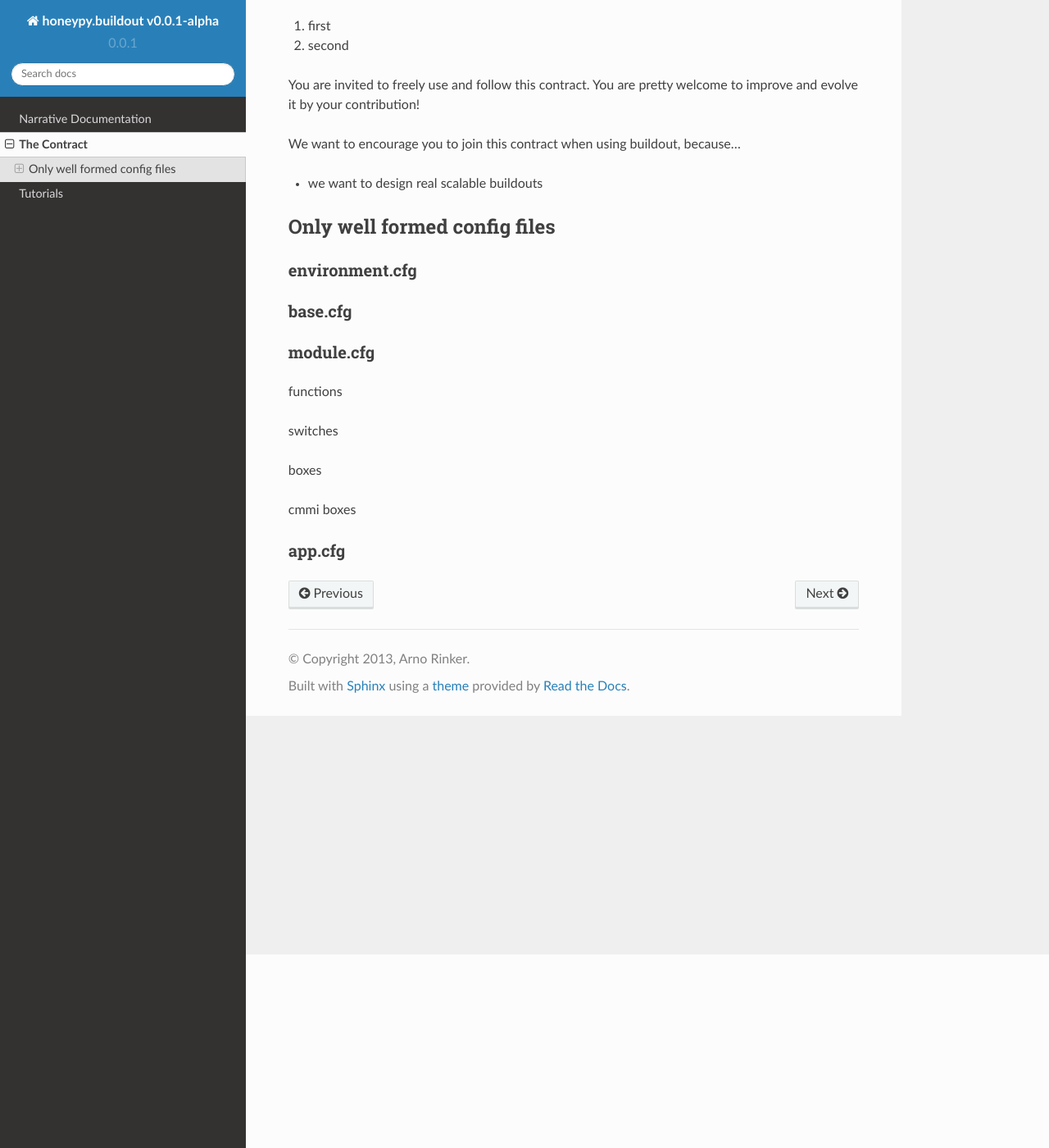
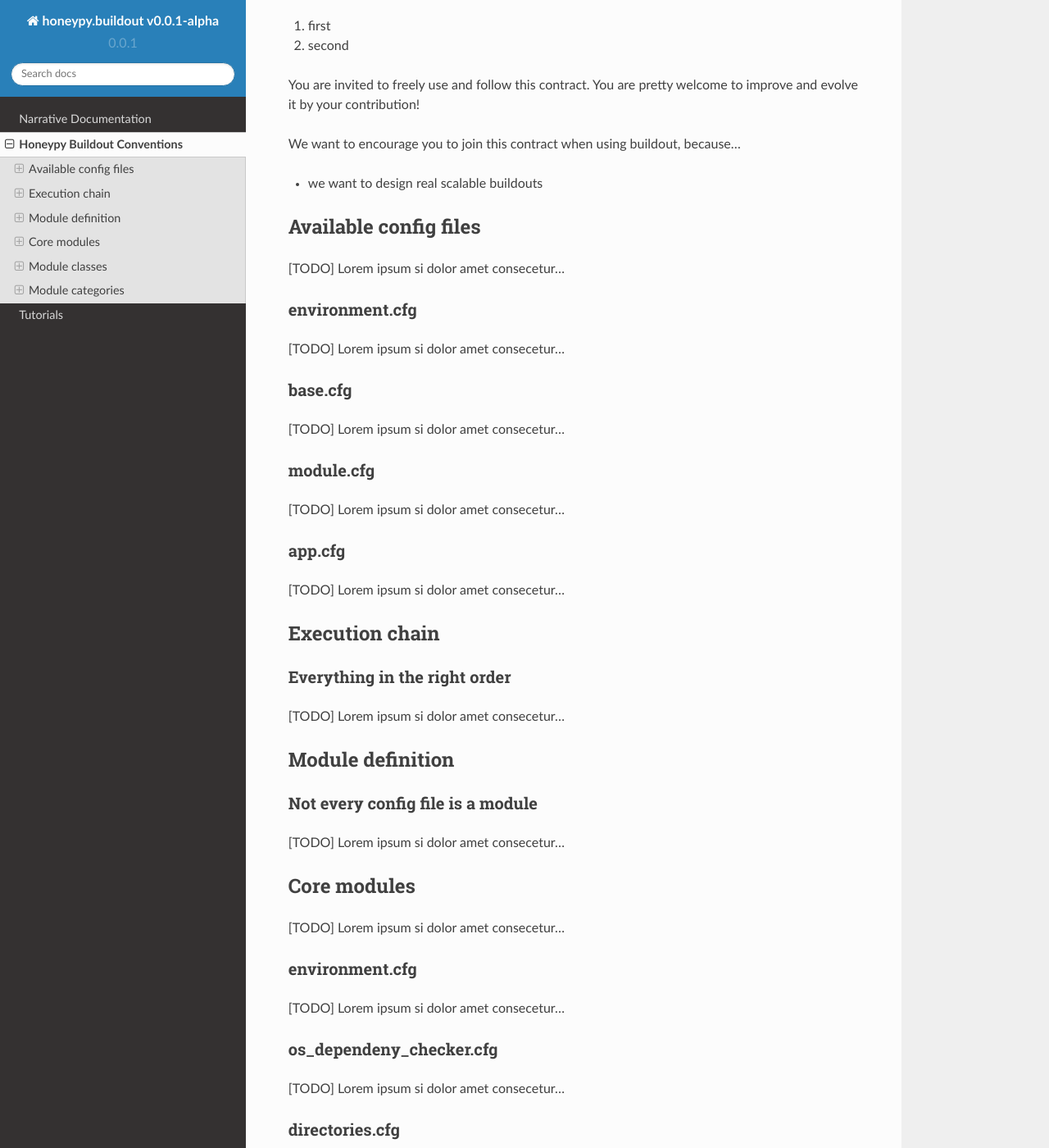
Before and after one commit to creimers/honeypy.buildout, a Sphinx documentation site: the page built from docs/contract.rst, in a window 1280 px wide and 1400 px high, scrolled down 236 px. Shown: the whole window at 82% size. Built offline with Sphinx 7.4.7 and the Read the Docs theme 2.0.0, drawn with Linux system fonts in a browser that asks for light colours; some of the changed text lies outside the part shown.

Commit message:
initial docs TOC ready for discussion

```diff
--- a/docs/contract.rst
+++ b/docs/contract.rst
@@ -1,6 +1,6 @@
-===============
-The Contract
-===============
+=============================
+Honeypy Buildout Conventions
+=============================
 
 This is a contract in the sense of a convention! It's a convetion *about* configuration
 not *over* configuration. It lives in a state of contradiction as long as this difference
@@ -20,32 +20,147 @@ We want to encourage you to join this contract when using buildout, because...
 
 
 ------------------------------
-Only well formed config files
+Available config files
 ------------------------------
+
+[TODO] Lorem ipsum si dolor amet consecetur...
 
 
 environment.cfg
 ======================
 
+[TODO] Lorem ipsum si dolor amet consecetur...
+
 
 base.cfg
 ======================
+
+[TODO] Lorem ipsum si dolor amet consecetur...
 
 
 module.cfg
 ======================
 
-
-functions
-
-switches
-
-boxes
-
-cmmi boxes
-
-
+[TODO] Lorem ipsum si dolor amet consecetur...
 
 
 app.cfg
 ======================
+
+[TODO] Lorem ipsum si dolor amet consecetur...
+
+
+------------------------------
+Execution chain
+------------------------------
+
+Everything in the right order
+==============================
+
+[TODO] Lorem ipsum si dolor amet consecetur...
+
+
+------------------------------
+Module definition
+------------------------------
+
+Not every config file is a module
+==================================
+
+[TODO] Lorem ipsum si dolor amet consecetur...
+
+
+
+------------------------------
+Core modules
+------------------------------
+
+[TODO] Lorem ipsum si dolor amet consecetur...
+
+
+environment.cfg
+======================
+
+[TODO] Lorem ipsum si dolor amet consecetur...
+
+
+os_dependeny_checker.cfg
+======================
+
+[TODO] Lorem ipsum si dolor amet consecetur...
+
+
+directories.cfg
+======================
+
+[TODO] Lorem ipsum si dolor amet consecetur...
+
+
+egg_installer.cfg
+======================
+
+[TODO] Lorem ipsum si dolor amet consecetur...
+
+
+testing.cfg
+======================
+
+[TODO] Lorem ipsum si dolor amet consecetur...
+
+
+------------------------------
+Module classes
+------------------------------
+
+
+installation boxes
+======================
+
+[TODO] Lorem ipsum si dolor amet consecetur...
+
+
+functional boxes
+======================
+
+[TODO] Lorem ipsum si dolor amet consecetur...
+
+
+switches
+======================
+
+[TODO] Lorem ipsum si dolor amet consecetur...
+
+
+patchbays
+======================
+
+[TODO] Lorem ipsum si dolor amet consecetur...
+
+
+------------------------------
+Module categories
+------------------------------
+
+
+installation boxes
+======================
+
+[TODO] Lorem ipsum si dolor amet consecetur...
+
+
+functional boxes
+======================
+
+[TODO] Lorem ipsum si dolor amet consecetur...
+
+
+switches
+======================
+
+[TODO] Lorem ipsum si dolor amet consecetur...
+
+
+patchbays
+======================
+
+[TODO] Lorem ipsum si dolor amet consecetur...
```
Also changed, not shown: docs/index.rst (+4 -3 lines).
